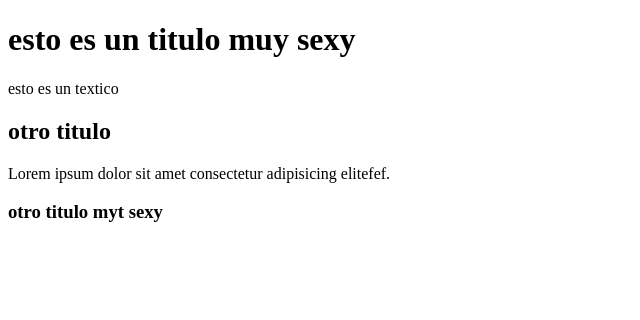
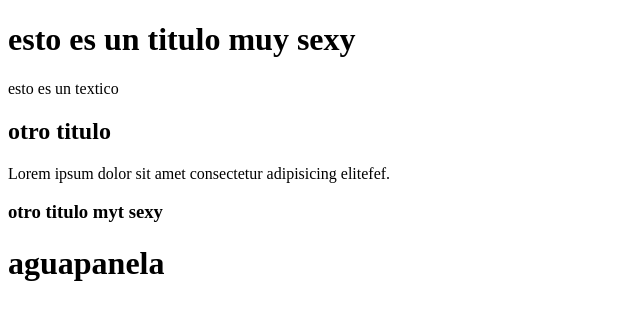
Before and after one commit to AlejoMorales99/pruebaNumero1, a plain HTML site: page index.html in a window 1280 px wide. Shown: the whole page, without its empty margins (0-640 px from the left). Drawn offline with Linux system fonts and the light colour scheme.

Commit message:
sexta actualizacicion

```diff
--- a/index.html
+++ b/index.html
@@ -19,5 +19,7 @@
 
     <h3>otro titulo myt sexy</h3>
 
+    <h1>aguapanela</h1>
+
 </body>
 </html>
```
Also changed, not shown: img/tempo.txt, 1 other file.
